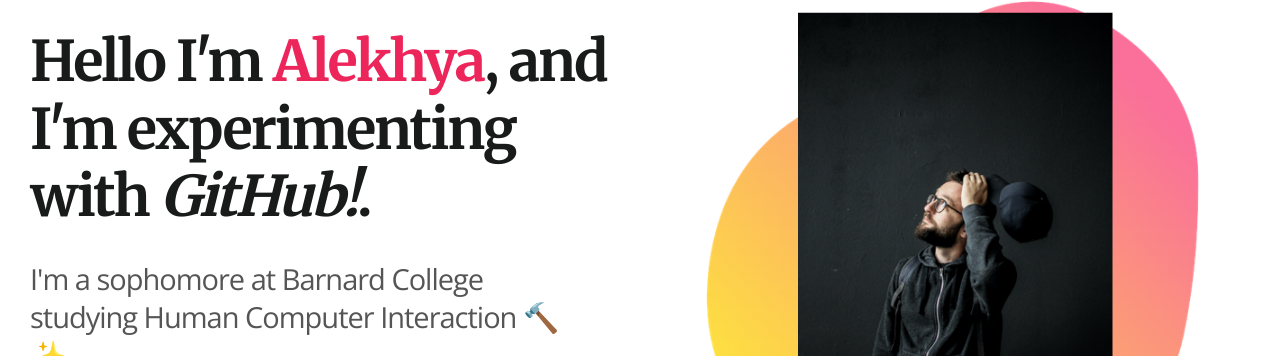
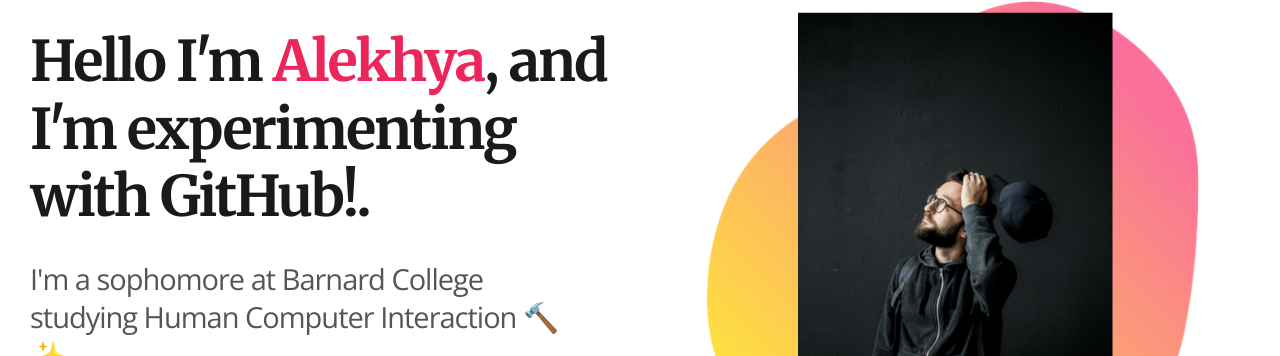
Before and after one commit to COMS-BC3997-SP23/alekhyamaram, a Jekyll site: the page built from pages/home.md, in a window 1280 px wide. Shown: the part 149-505 px from the top of the page. Built offline with Jekyll 4.4.1, drawn with Linux system fonts in a browser that asks for light colours; comment, search, counter and statistics services are not loaded.

```diff
--- a/pages/home.md
+++ b/pages/home.md
@@ -1,7 +1,7 @@
 ---
 layout: home
 permalink: "/"
-title: "Hello I'm <a href='/contact'>Alekhya</a>, and I'm experimenting with <em>GitHub!</em>."
+title: "Hello I'm <a href='/contact'>Alekhya</a>, and I'm experimenting with GitHub!</strong>."
 description: "I'm a sophomore at Barnard College studying Human Computer Interaction 🔨✨"
 image: "/assets/images/homepage.png"
 
```
